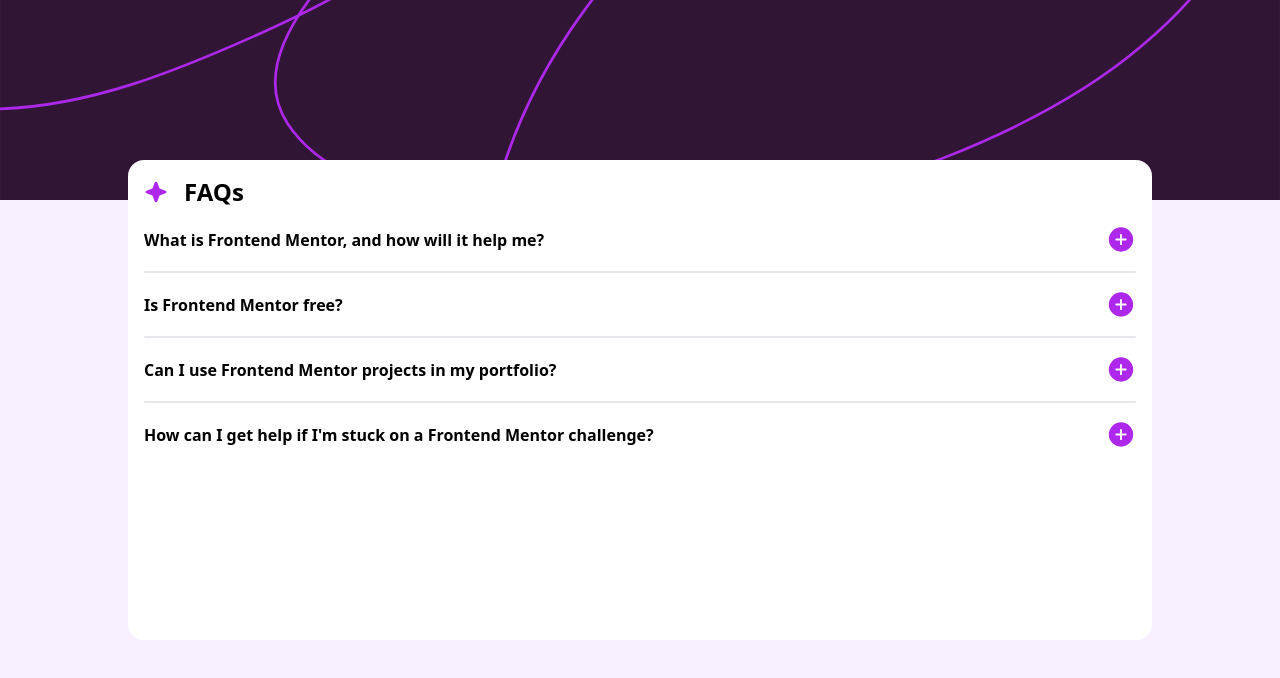
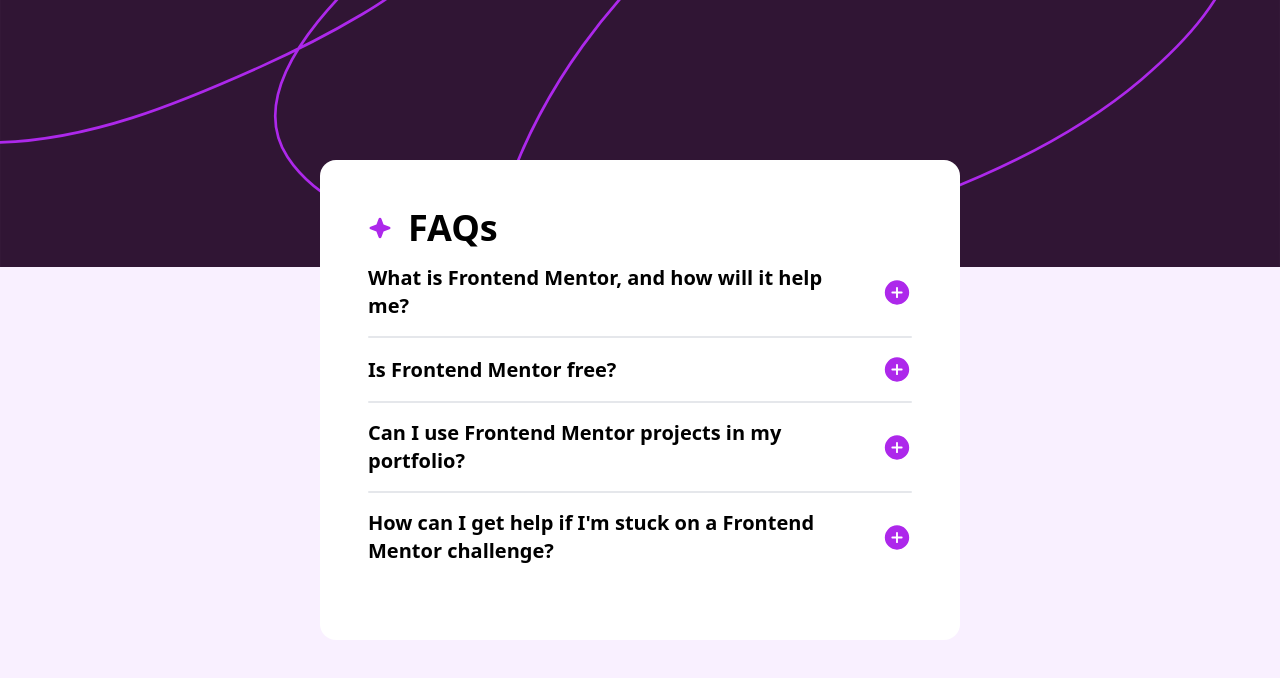
Before and after one commit to Chung-Kai-Cheng/FAQ, a React (Vite) app: page / in a window 1280 px wide. Shown: the top 678 px of the page. Built offline with nearby package versions, Linux system fonts and the light colour scheme.

Commit message:
Style: change font-size & padding when window size change

```diff
--- a/src/App.jsx
+++ b/src/App.jsx
@@ -21,11 +21,11 @@
 
   return(
 <div className="h-full relative flex flex-col">
-  <img src={imgUrl} alt="header image" className=" h-1/4 object-cover"/>
-  <main className="h-3/5 bg-white absolute w-4/5 top-1/2 left-1/2 transform -translate-x-1/2 -translate-y-1/2 p-4 rounded-2xl overflow-y-scroll">
+  <img src={imgUrl} alt="header image" className="h-1/4 lg:h-1/3 object-cover"/>
+  <main className="h-3/5 bg-white absolute w-4/5 lg:h-3/5 lg:w-1/2 top-1/2 left-1/2 transform -translate-x-1/2 -translate-y-1/2 p-4 lg:p-12 rounded-2xl overflow-y-scroll">
   <div className="flex items-center">
     <img src="../src/assets/images/icon-star.svg" alt="stars" className="w-6"/>
-    <span className="font-bold text-2xl pl-4">FAQs</span>
+    <span className="font-bold text-2xl lg:text-4xl pl-4">FAQs</span>
     </div>
   <QandA question="What is Frontend Mentor, and how will it help me?" answer="Frontend Mentor offers realistic coding challenges to help developers improve their
   frontend coding skills with projects in HTML, CSS, and JavaScript. It's suitable for
--- a/src/components/QandA.jsx
+++ b/src/components/QandA.jsx
@@ -10,7 +10,7 @@
 
   return (
     <div className="py-4">
-      <div className="font-semibold text-base flex justify-between items-center hover:text-dark-purple active:text-dark-purple">
+      <div className="font-semibold text-base lg:text-xl flex justify-between items-center hover:text-dark-purple active:text-dark-purple">
         <div className="pr-4 flex-1">
           {question}
         </div>
@@ -24,7 +24,7 @@
           </div>
         </span>
       </div>
-      {more && <div className="font-normal text-base my-2 text-gray-500">
+      {more && <div className="font-normal text-base lg:text-lg my-2 text-gray-500">
         {answer}
       </div>}
     </div>
```
